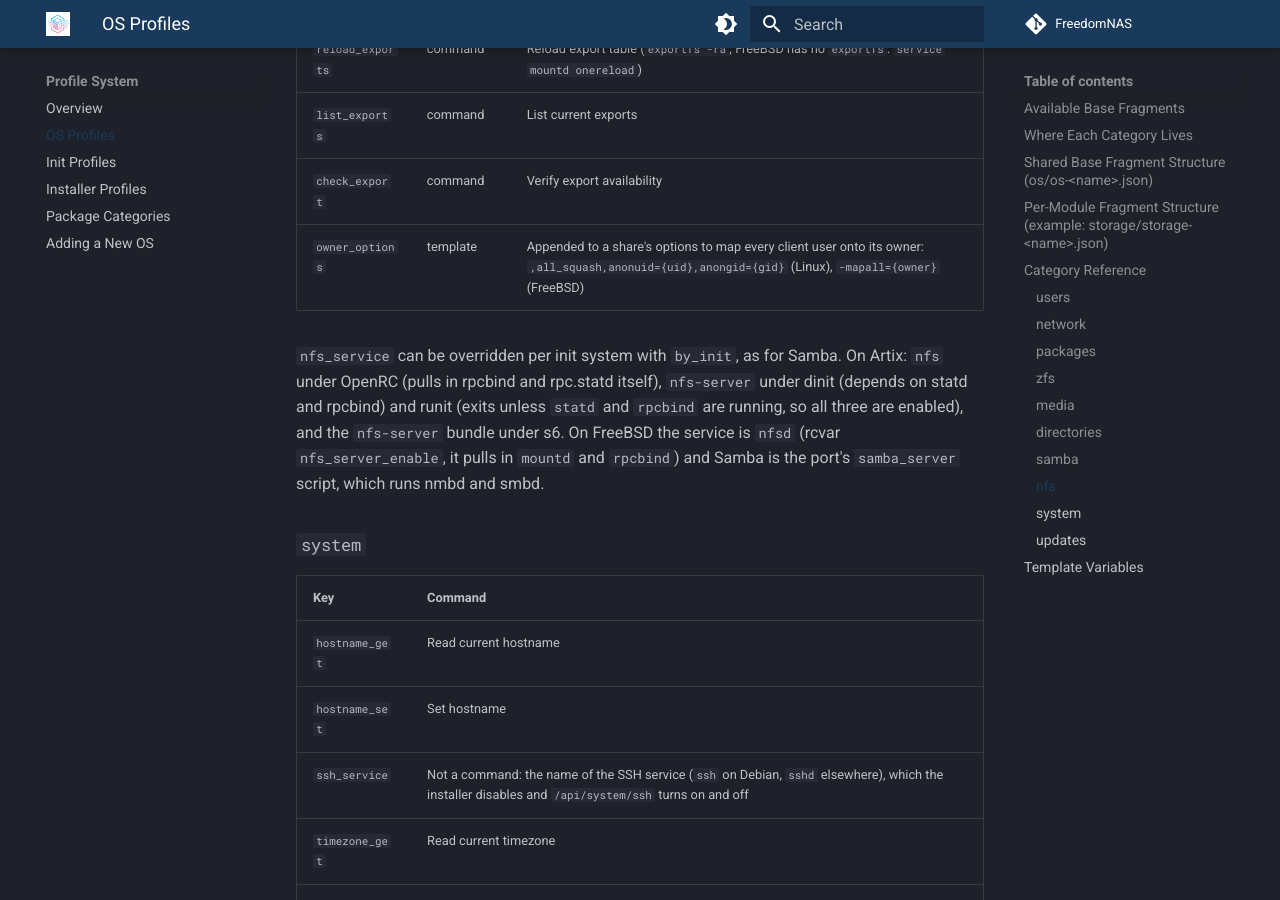
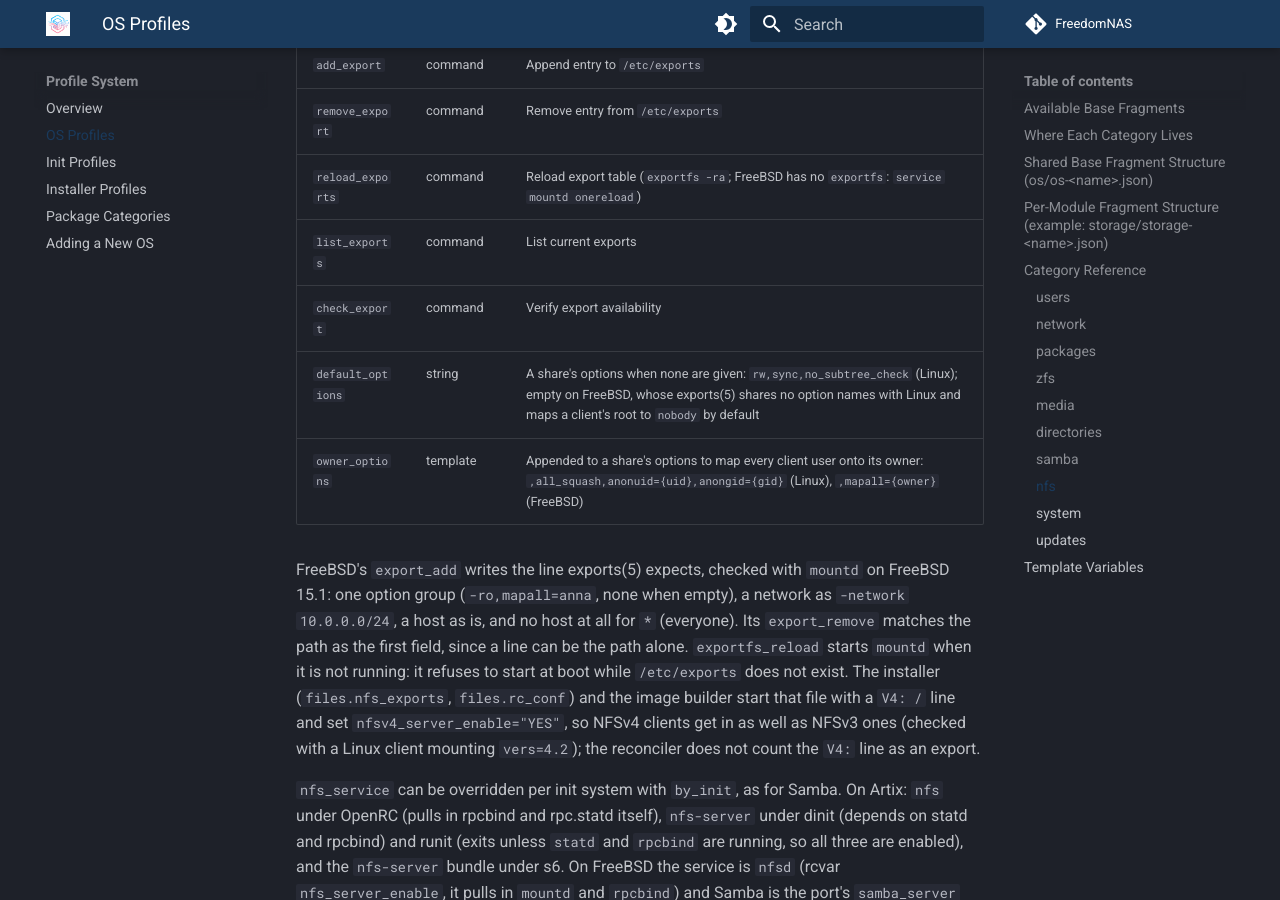
Before and after one commit to FreedomNAS/freedomnas-docs, an MkDocs documentation site: the page built from docs/profiles/os-profiles.md, in a window 1280 px wide and 900 px high, scrolled down 8243 px. Built offline with MkDocs 1.6.1 and Material for MkDocs 9.7.7, drawn with Linux system fonts in a browser that asks for light colours; some of the changed text lies outside the part shown.

Commit message:
Document FreeBSD's device list, exports syntax and NFSv4

```diff
--- a/docs/profiles/os-profiles.md
+++ b/docs/profiles/os-profiles.md
@@ -173,6 +173,7 @@ inside the profile.
 | `mount_ro` | Mount a device read-only (`noexec,nosuid,nodev` where supported) |
 | `mount_rw` | Mount a device writable — used only when provisioning a new `freedomnas.key` |
 | `unmount` | `umount {mountpoint}` |
+| `list_devices` | Disks and partitions for the pool form, in `lsblk -P` form (`NAME`, `PKNAME`, `SIZE` in bytes, `TYPE`, `FSTYPE`, `MOUNTPOINT`, `MODEL`, `PARTTYPE`) on every edition: Linux runs `lsblk`; FreeBSD builds the same lines from `diskinfo`, `geom disk list`, `gpart show -p`, `fstyp`, `zdb -l`, `zpool status -P`, `mount -p` and `swapctl -l`, so a disk of an imported or exported pool, or one holding a mounted or swap partition, shows as in use |
 
 ### `directories`
 
@@ -229,7 +230,20 @@ account removes it from Samba first.
 | `reload_exports` | command | Reload export table (`exportfs -ra`; FreeBSD has no `exportfs`: `service mountd onereload`) |
 | `list_exports` | command | List current exports |
 | `check_export` | command | Verify export availability |
-| `owner_options` | template | Appended to a share's options to map every client user onto its owner: `,all_squash,anonuid={uid},anongid={gid}` (Linux), ` -mapall={owner}` (FreeBSD) |
+| `default_options` | string | A share's options when none are given: `rw,sync,no_subtree_check` (Linux); empty on FreeBSD, whose exports(5) shares no option names with Linux and maps a client's root to `nobody` by default |
+| `owner_options` | template | Appended to a share's options to map every client user onto its owner: `,all_squash,anonuid={uid},anongid={gid}` (Linux), `,mapall={owner}` (FreeBSD) |
+
+FreeBSD's `export_add` writes the line exports(5) expects, checked with
+`mountd` on FreeBSD 15.1: one option group (`-ro,mapall=anna`, none when
+empty), a network as `-network 10.0.0.0/24`, a host as is, and no host at
+all for `*` (everyone). Its `export_remove` matches the path as the first
+field, since a line can be the path alone. `exportfs_reload` starts
+`mountd` when it is not running: it refuses to start at boot while
+`/etc/exports` does not exist. The installer (`files.nfs_exports`,
+`files.rc_conf`) and the image builder start that file with a `V4: /` line
+and set `nfsv4_server_enable="YES"`, so NFSv4 clients get in as well as
+NFSv3 ones (checked with a Linux client mounting `vers=4.2`); the
+reconciler does not count the `V4:` line as an export.
 
 `nfs_service` can be overridden per init system with `by_init`, as for
 Samba. On Artix: `nfs` under OpenRC (pulls in rpcbind and rpc.statd itself),
```
